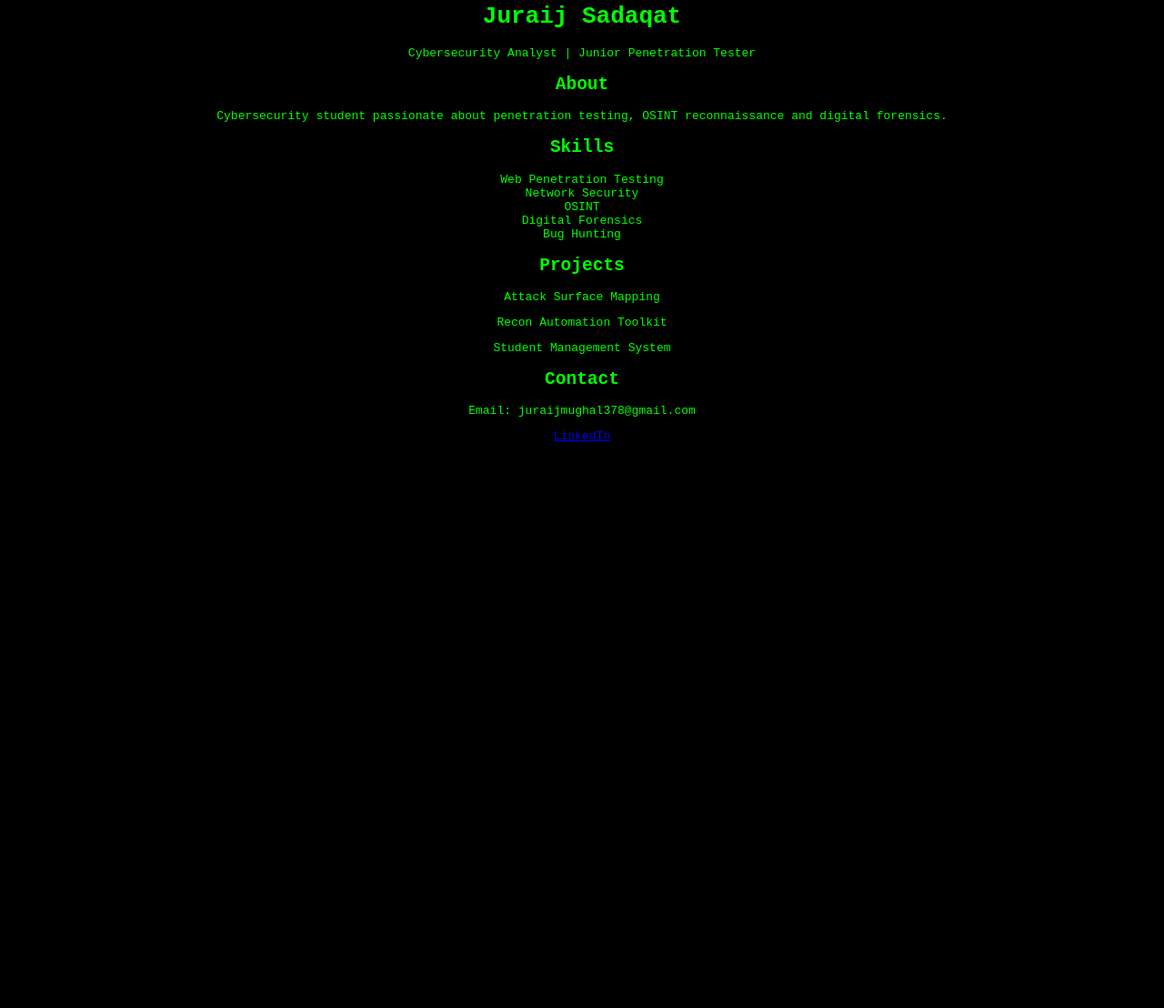
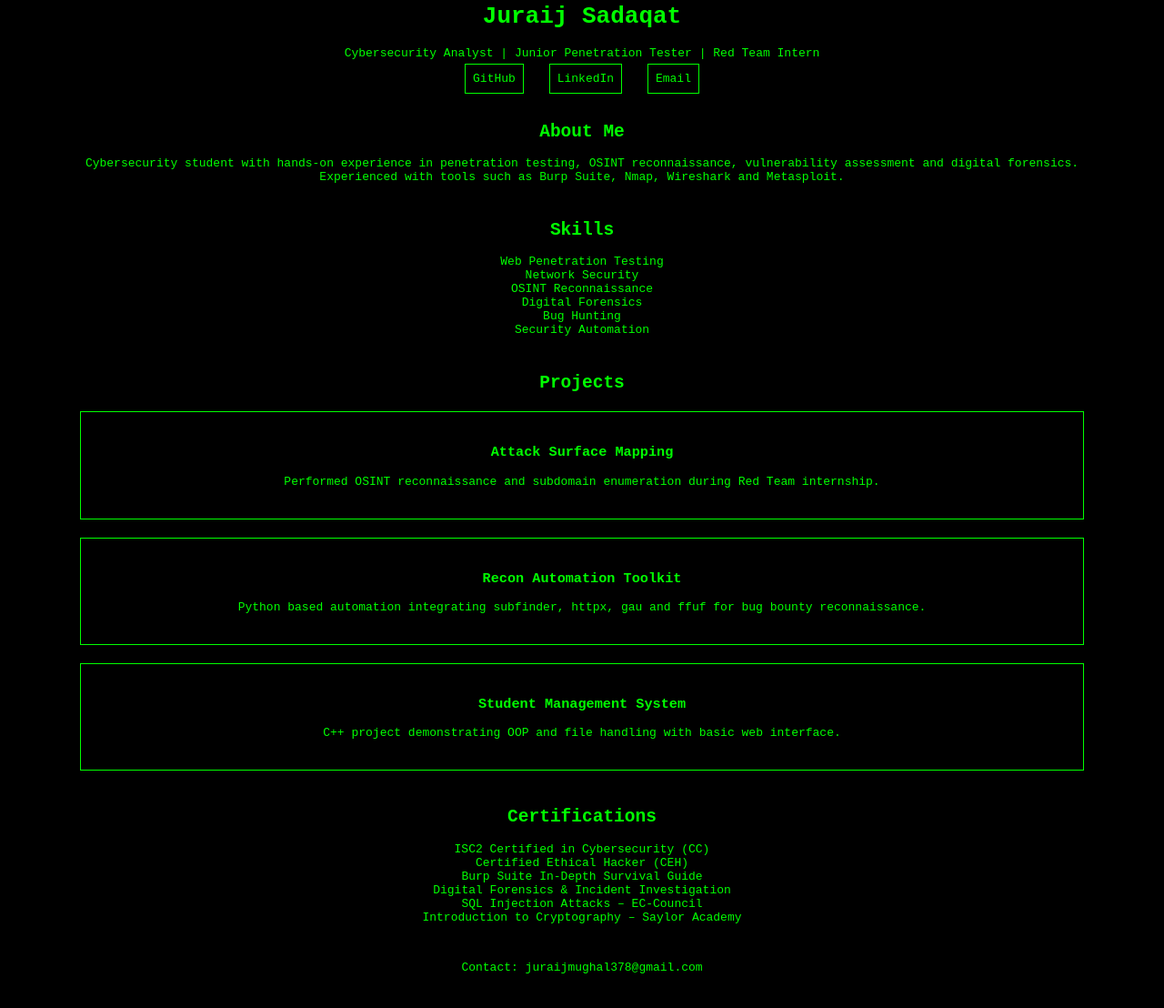
Before and after one commit to juraijmughal378-png/juraij-cyber-portfolio, a plain HTML site: page index.html in a window 1280 px wide. Shown: the part 42-1150 px from the top of the page at 91% size. Before the commit the page ends 800 px from the top, so only its background shows below. Drawn offline with Linux system fonts and the light colour scheme.

Commit message:
Enhance portfolio content and structure
Updated the portfolio to include additional skills, projects, and certifications.

```diff
--- a/index.html
+++ b/index.html
@@ -1,9 +1,10 @@
 <!DOCTYPE html>
-<html>
+<html lang="en">
+<head>
+<meta charset="UTF-8">
+<meta name="viewport" content="width=device-width, initial-scale=1.0">
 
-<head>
-
-<title>Juraij Sadaqat Cyber Portfolio</title>
+<title>Juraij Sadaqat | Cybersecurity Portfolio</title>
 
 <link rel="stylesheet" href="style.css">
 
@@ -11,45 +12,137 @@
 
 <body>
 
+<header>
+
 <h1>Juraij Sadaqat</h1>
 
-<p>Cybersecurity Analyst | Junior Penetration Tester</p>
+<p>Cybersecurity Analyst | Junior Penetration Tester | Red Team Intern</p>
 
-<h2>About</h2>
+<div class="links">
+
+<a href="https://github.com/juraijmughal378">GitHub</a>
+
+<a href="https://linkedin.com/in/juraij-sadaqat-b92a4939a">LinkedIn</a>
+
+<a href="mailto:juraijmughal378@gmail.com">Email</a>
+
+</div>
+
+</header>
+
+
+<section>
+
+<h2>About Me</h2>
 
 <p>
-Cybersecurity student passionate about penetration testing,
-OSINT reconnaissance and digital forensics.
+Cybersecurity student with hands-on experience in penetration testing,
+OSINT reconnaissance, vulnerability assessment and digital forensics.
+
+Experienced with tools such as Burp Suite, Nmap, Wireshark and Metasploit.
 </p>
+
+</section>
+
+
+<section>
 
 <h2>Skills</h2>
 
 <ul>
+
 <li>Web Penetration Testing</li>
+
 <li>Network Security</li>
-<li>OSINT</li>
+
+<li>OSINT Reconnaissance</li>
+
 <li>Digital Forensics</li>
+
 <li>Bug Hunting</li>
+
+<li>Security Automation</li>
+
 </ul>
+
+</section>
+
+
+<section>
 
 <h2>Projects</h2>
 
-<p>Attack Surface Mapping</p>
+<div class="card">
 
-<p>Recon Automation Toolkit</p>
-
-<p>Student Management System</p>
-
-<h2>Contact</h2>
-
-<p>Email: juraijmughal378@gmail.com</p>
+<h3>Attack Surface Mapping</h3>
 
 <p>
-<a href="https://linkedin.com/in/juraij-sadaqat-b92a4939a">
-LinkedIn
-</a>
+Performed OSINT reconnaissance and subdomain enumeration during
+Red Team internship.
 </p>
 
+</div>
+
+
+<div class="card">
+
+<h3>Recon Automation Toolkit</h3>
+
+<p>
+Python based automation integrating subfinder, httpx, gau and ffuf
+for bug bounty reconnaissance.
+</p>
+
+</div>
+
+
+<div class="card">
+
+<h3>Student Management System</h3>
+
+<p>
+C++ project demonstrating OOP and file handling with basic web interface.
+</p>
+
+</div>
+
+</section>
+
+
+<section>
+
+<h2>Certifications</h2>
+
+<ul>
+
+<li>ISC2 Certified in Cybersecurity (CC)</li>
+
+<li>Certified Ethical Hacker (CEH)</li>
+
+<li>Burp Suite In-Depth Survival Guide</li>
+
+<li>Digital Forensics & Incident Investigation</li>
+
+<li>SQL Injection Attacks – EC-Council</li>
+
+<li>Introduction to Cryptography – Saylor Academy</li>
+
+</ul>
+
+</section>
+
+
+<footer>
+
+<p>Contact: juraijmughal378@gmail.com</p>
+
+</footer>
+
+
+<script src="script.js"></script>
+
+</body>
+</html>
 </body>
 
 </html>
```
